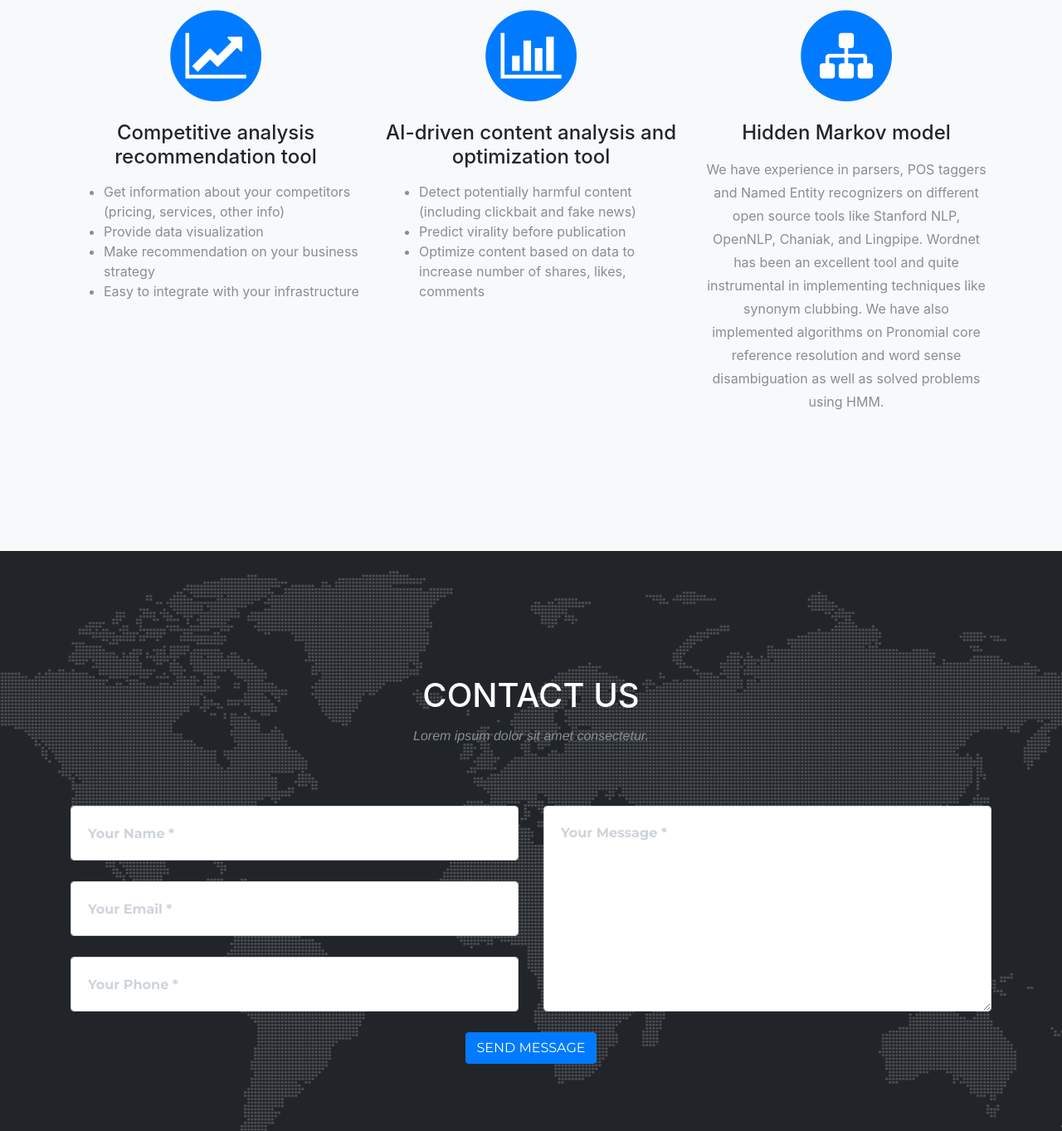
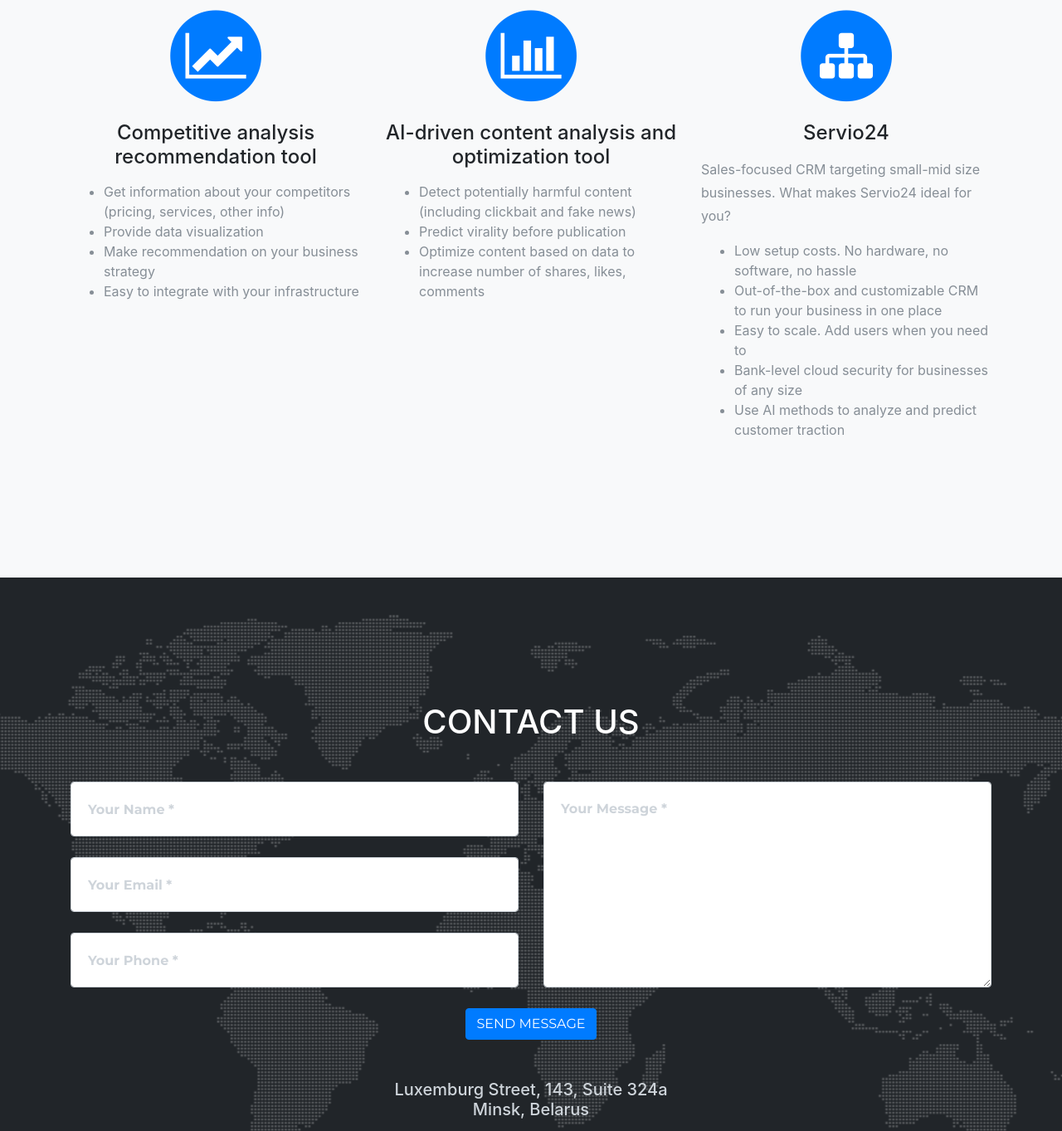
Before and after one commit to agoldstein984/agoldstein984.github.io, a website with bundled scripts: page index.html in a window 1280 px wide. Shown: the part 2348-3711 px from the top of the page at 83% size. Built offline with nearby package versions, Linux system fonts and the light colour scheme; a web font is replaced by a local one.

Commit message:
Update site content

```diff
--- a/index.html
+++ b/index.html
@@ -109,7 +109,7 @@
               <li>Statistical NLP models, POS Tagging, Parsing, Sequence Tagging, Word Sense Disambiguation, Language Models, Topic Modeling</li>
               <li>Market Intelligence, Reputation Monitoring</li>
               <li>BigArtm, gensim, Scipy, NumPy, NLTK, TensorFlow, MyStem</li>
-              <li>Django</li>
+              <li>Django based web apps</li>
             </ul>
           </div>
           <div class="col-md-4">
@@ -122,6 +122,7 @@
               <li>React+Redux, AngularJS, Backbone+Marionette, jQuery, ES6, ES7</li>
               <li>Styled Components, PostCSS, Less, Sass</li>
               <li>Bootstrap, Foundation</li>
+              <li>Mobile first, responsive</li>
               <li>webpack, Docker, AWS</li>
             </ul>
           </div>
@@ -135,7 +136,7 @@
         <div class="row">
           <div class="col-lg-12 text-center">
             <h2 class="section-heading text-uppercase">Products and Future visions</h2>
-            <h3 class="section-subheading text-muted">Lorem ipsum dolor sit amet consectetur.</h3>
+            <h3 class="section-subheading text-muted">Our dominants</h3>
           </div>
         </div>
         <div class="row text-center justify-content-md-center">
@@ -193,8 +194,15 @@
               <i class="fa fa-circle fa-stack-2x text-primary"></i>
               <i class="fa fa-sitemap fa-stack-1x fa-inverse"></i>
             </span>
-            <h4 class="service-heading">Hidden Markov model</h4>
-            <p class="text-muted">We have experience in parsers, POS taggers and Named Entity recognizers on different open source tools like Stanford NLP, OpenNLP, Chaniak, and Lingpipe. Wordnet has been an excellent tool and quite instrumental in implementing techniques like synonym clubbing. We have also implemented algorithms on Pronomial core reference resolution and word sense disambiguation as well as solved problems using HMM.</p>
+            <h4 class="service-heading">Servio24</h4>
+            <p class="text-muted text-left">Sales-focused CRM targeting small-mid size businesses. What makes Servio24 ideal for you?</p>
+            <ul class="text-muted text-left">
+              <li>Low setup costs. No hardware, no software, no hassle</li>
+              <li>Out-of-the-box and customizable CRM to run your business in one place</li>
+              <li>Easy to scale. Add users when you need to</li>
+              <li>Bank-level cloud security for businesses of any size</li>
+              <li>Use AI methods to analyze and predict customer traction</li>
+            </ul>
           </div>
         </div>
       </div>
@@ -205,8 +213,7 @@
       <div class="container">
         <div class="row">
           <div class="col-lg-12 text-center">
-            <h2 class="section-heading text-uppercase">Contact Us</h2>
-            <h3 class="section-subheading text-muted">Lorem ipsum dolor sit amet consectetur.</h3>
+            <h2 class="section-heading text-uppercase mb-5">Contact Us</h2>
           </div>
         </div>
         <div class="row">
@@ -240,6 +247,11 @@
                 </div>
               </div>
             </form>
+          </div>
+        </div>
+        <div class="row">
+          <div class="col-12">
+            <h5 class="address text-center mt-5">Luxemburg Street, 143, Suite 324a <br> Minsk, Belarus</h5>
           </div>
         </div>
       </div>
--- a/scss/_contact.scss
+++ b/scss/_contact.scss
@@ -46,4 +46,7 @@
     color: $gray-400;
     @include heading-font;
   }
+  .address {
+    color: $gray-400;
+  }
 }
```
Also changed, not shown: css/agency.css, css/agency.min.css.
